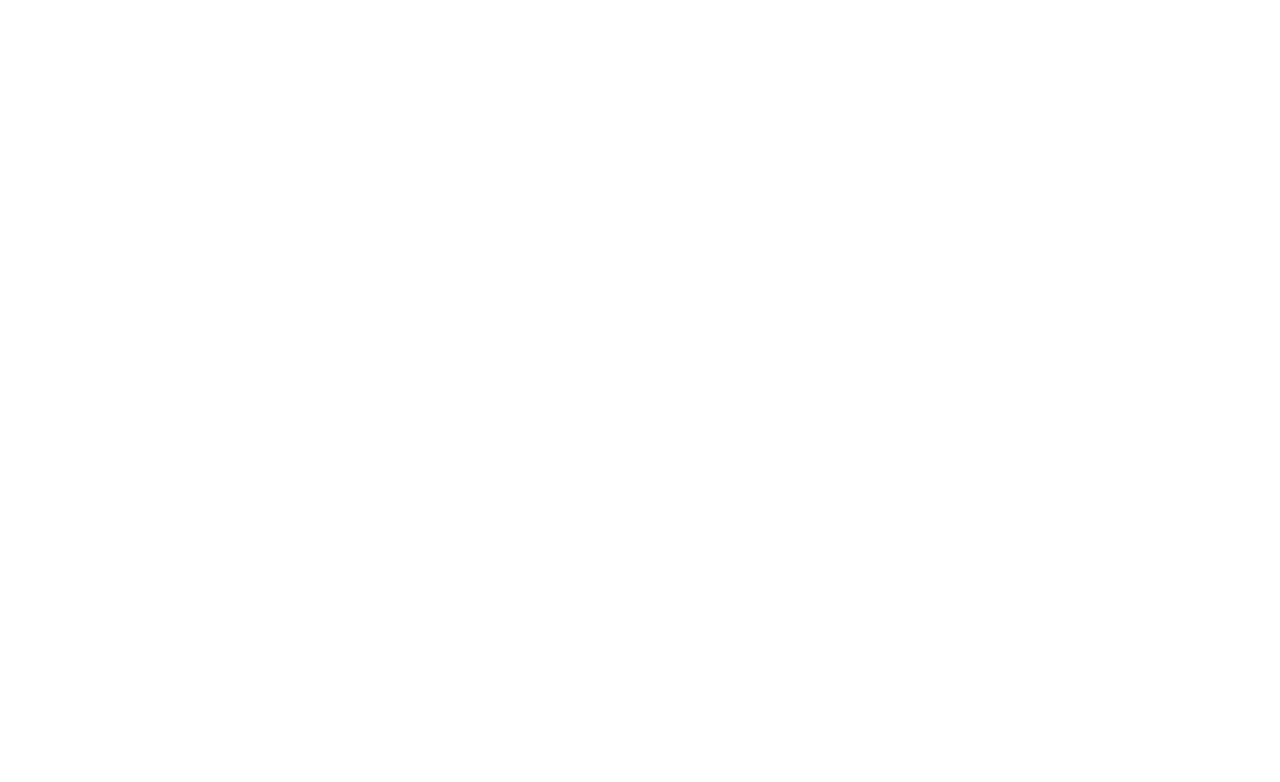
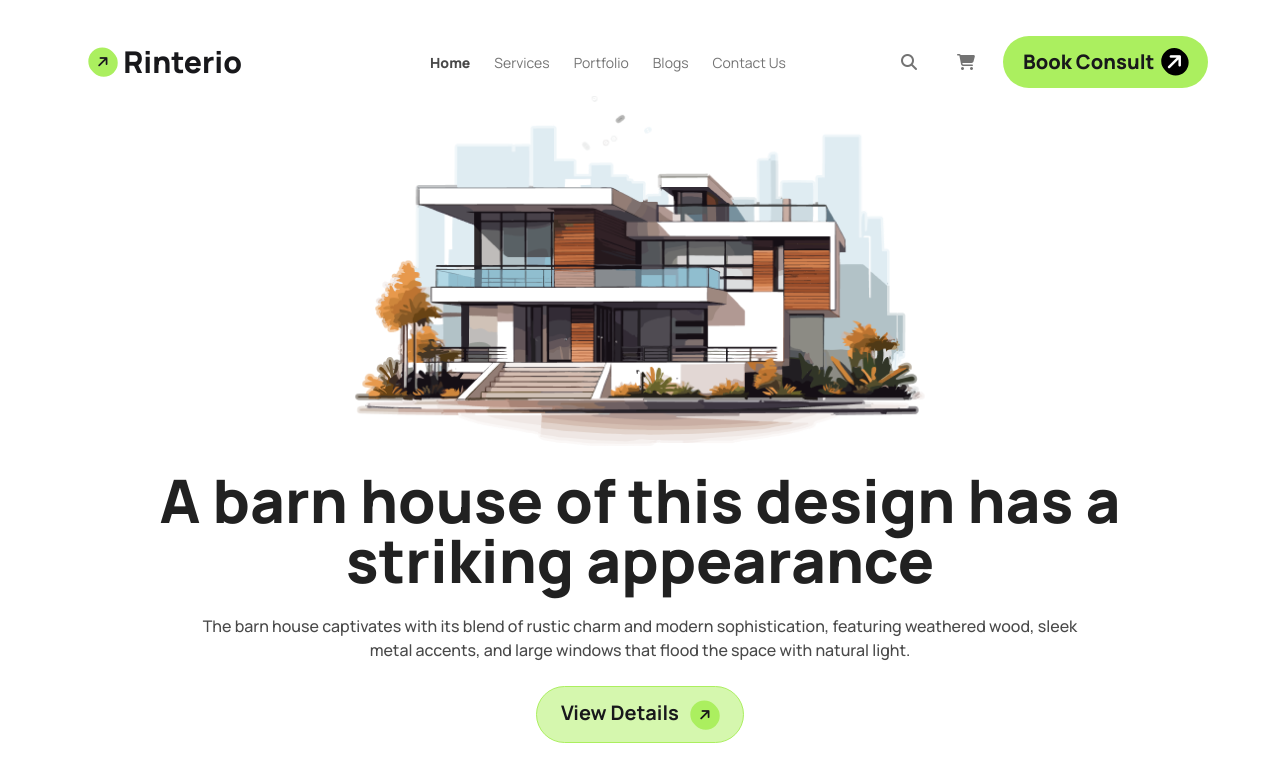
Before and after one commit to mujahidraj/Rinterio-House-Tailwind-DaisyUI-PH, a plain HTML site: page index.html in a window 1280 px wide. Drawn offline with nearby package versions, Linux system fonts and the light colour scheme.

Commit message:
Header section finished with navbar and the banner with mobile and tablet device responsive

```diff
--- a/index.html
+++ b/index.html
@@ -8,9 +8,93 @@
     <!-- DaisyUI and Tailwind -->
     <link href="https://cdn.jsdelivr.net/npm/daisyui@5" rel="stylesheet" type="text/css" />
     <script src="https://cdn.jsdelivr.net/npm/@tailwindcss/browser@4"></script>
+
+    <!-- Font awesome -->
+    <script src="https://kit.fontawesome.com/a2c1bb72d8.js" crossorigin="anonymous"></script>
+
+    <!-- Google font Manrope -->
+     <link rel="preconnect" href="https://fonts.googleapis.com">
+<link rel="preconnect" href="https://fonts.gstatic.com" crossorigin>
+<link href="https://fonts.googleapis.com/css2?family=Manrope:wght@200..800&display=swap" rel="stylesheet">
+
+<!-- custom style -->
+<style>
+
+.manrope-font {
+  font-family: "Manrope", sans-serif;
+  font-optical-sizing: auto;
+  font-weight: 400;
+  font-style: normal;
+}
+</style>
+
+
 </head>
 
-<body>
+<body class="manrope-font">
+    <!-- Header section -->
+    <header class="max-w-6xl mx-auto my-7">
+
+        <!-- nav bar -->
+        <div class="navbar bg-base-100">
+            <div class="navbar-start">
+                <div class="dropdown">
+                    <div tabindex="0" role="button" class="btn btn-ghost lg:hidden">
+                        <svg xmlns="http://www.w3.org/2000/svg" class="h-5 w-5" fill="none" viewBox="0 0 24 24"
+                            stroke="currentColor">
+                            <path stroke-linecap="round" stroke-linejoin="round" stroke-width="2"
+                                d="M4 6h16M4 12h8m-8 6h16" />
+                        </svg>
+                    </div>
+                    <ul tabindex="0"
+                        class="menu menu-sm dropdown-content bg-base-100 rounded-box z-1 mt-3 w-52 p-2 shadow">
+                        <li><a>Home</a></li>
+                        <li><a href="">Services</a></li>
+                        <li><a>Portfolio</a></li>
+                        <li><a>Blogs</a></li>
+                        <li><a>Contact Us</a></li>
+                    </ul>
+                </div>
+                <a class="btn btn-ghost font-extrabold text-3xl"><i class="fa-solid fa-arrow-right text-sm p-2 -rotate-45 bg-[#ABEF5F] rounded-full"></i>Rinterio</a>
+            </div>
+            <div class="navbar-center hidden lg:flex lg:mr-16">
+                <ul class="menu menu-horizontal px-1">
+                    <li><a class="text-[#494949] font-extrabold">Home</a></li>
+                    <li><a class="text-[#737373]" href="">Services</a></li>
+                    <li><a class="text-[#737373]">Portfolio</a></li>
+                    <li><a class="text-[#737373]">Blogs</a></li>
+                    <li><a class="text-[#737373]">Contact Us</a></li>
+                </ul>
+            </div>
+            <div class="navbar-end ">
+                <div class="p-3 mr-4">
+                    <i class="fa-solid fa-magnifying-glass text-[#737373]"></i>
+                </div>
+                <div class="p-3 mr-4"><i class="fa-solid fa-cart-shopping text-[#737373]"></i></div>
+                <button class="bg-[#ABEF5F] lg:py-3 max-sm:hidden py-1 px-1 md:px-3 md:py-2  lg:px-5 rounded-[32px] lg:text-xl font-extrabold">Book Consult <i class="fa-solid lg:hidden fa-arrow-right bg-black text-white lg:p-1 rounded-full -rotate-45 ml-1"></i></button>
+            </div>
+        </div>
+
+
+        <!-- banner section -->
+         <section class="flex flex-col justify-center items-center gap-6 text-center px-3">
+             <img src="assets/banner.png" alt="">
+            <div class="text-[#212121] lg:text-6xl md:text-4xl text-3xl font-extrabold">A barn house of this design has a striking appearance</div>
+            <div class="text-[#494949] text-sm lg:text-base font-medium lg:max-w-4xl">The barn house captivates with its blend of rustic charm and modern sophistication, featuring weathered wood, sleek metal accents, and large windows that flood the space with natural light.</div>
+            <button class="bg-[#ABEF5F80] border-[#ABEF5F] border-[1px] rounded-[32px] lg:py-3 py-2 lg:px-6 px-4  w-auto text-xl font-bold">View Details <i class="fa-solid fa-arrow-right text-sm p-2 -rotate-45 bg-[#ABEF5F] rounded-full ml-2"></i></button>
+         </section>
+    </header>
+
+    <!-- Main section -->
+    <main>
+
+    </main>
+
+    <!-- footer section -->
+    <footer>
+
+    </footer>
+
 
 </body>
 
```
